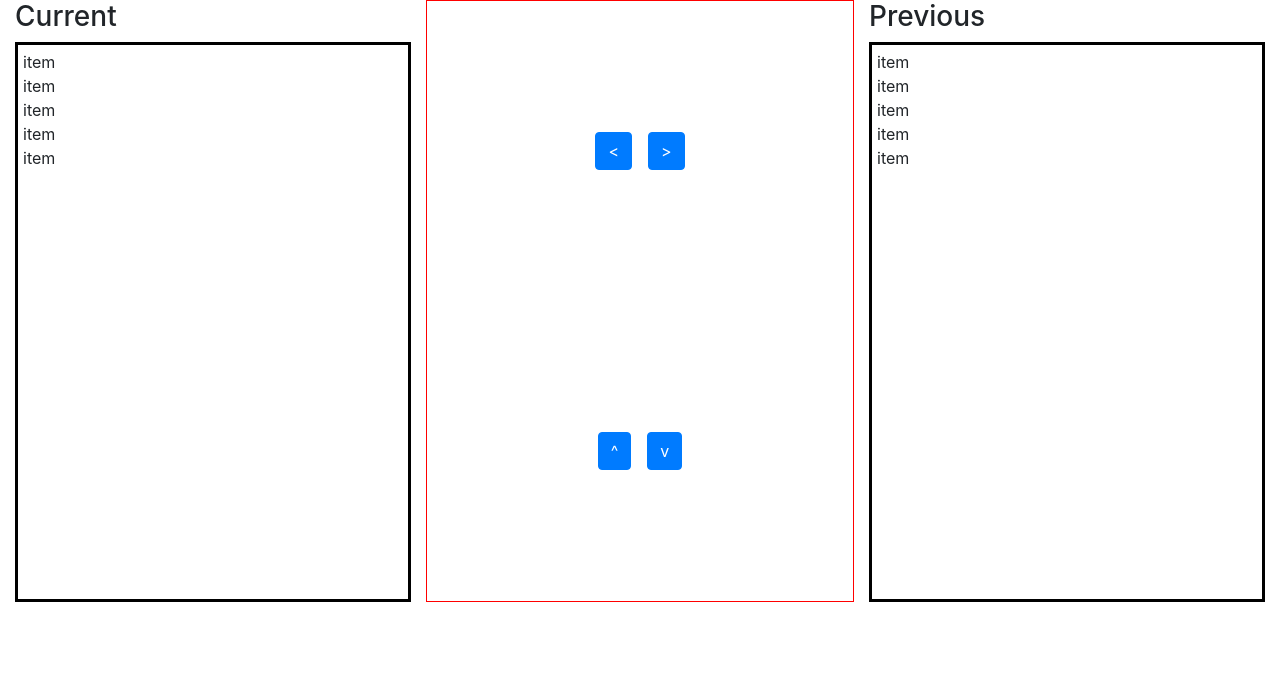
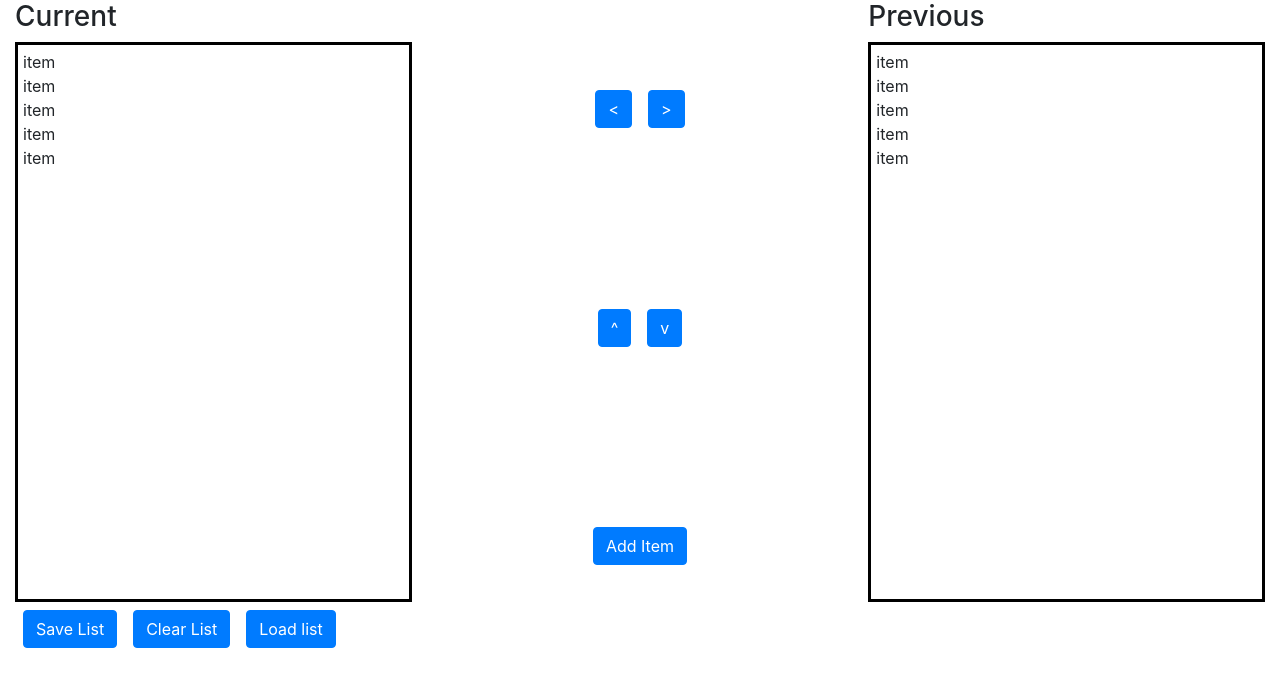
Before and after one commit to ttudorandrei/nomuda-shopping-list, a React (Create React App) app: page / in a window 1280 px wide. Shown: the top 686 px of the page. Built offline with nearby package versions, Linux system fonts and the light colour scheme.

Commit message:
add console log to test button click functionality

```diff
--- a/src/components/Button/index.js
+++ b/src/components/Button/index.js
@@ -1,8 +1,8 @@
 import "./index.css";
 
-const Button = ({ name }) => {
+const Button = ({ name, onClick }) => {
   return (
-    <button type="button" className="btn btn-primary m-2">
+    <button type="button" className="btn btn-primary m-2" onClick={onClick}>
       {name}
     </button>
   );
--- a/src/pages/ShoppingListPage/index.js
+++ b/src/pages/ShoppingListPage/index.js
@@ -33,15 +33,63 @@ const ShoppingListPage = () => {
       <div className="row">
         <div className="col">
           <ShoppingList listType={"Current"} listData={shoppingList} />
+          <div>
+            <Button
+              name={"Save List"}
+              onClick={() => {
+                console.log("Save List");
+              }}
+            />
+            <Button
+              name={"Clear List"}
+              onClick={() => {
+                console.log("Clear List");
+              }}
+            />
+            <Button
+              name={"Load list"}
+              onClick={() => {
+                console.log("Load List");
+              }}
+            />
+          </div>
         </div>
-        <div className="col d-flex flex-column justify-content-around align-items-center test-border">
+        <div className="col d-flex flex-column justify-content-around align-items-center">
           <div>
-            <Button name={"<"} />
-            <Button name={">"} />
+            <Button
+              name={"<"}
+              onClick={() => {
+                console.log("<");
+              }}
+            />
+            <Button
+              name={">"}
+              onClick={() => {
+                console.log(">");
+              }}
+            />
           </div>
           <div>
-            <Button name={"^"} />
-            <Button name={"v"} />
+            <Button
+              name={"^"}
+              onClick={() => {
+                console.log("^");
+              }}
+            />
+            <Button
+              name={"v"}
+              onClick={() => {
+                console.log("v");
+              }}
+            />
+          </div>
+          <div>
+            <Button
+              name={"Add Item"}
+              onClick={() => {
+                console.log("Add Item");
+              }}
+            />
           </div>
         </div>
         <div className="col">
```
